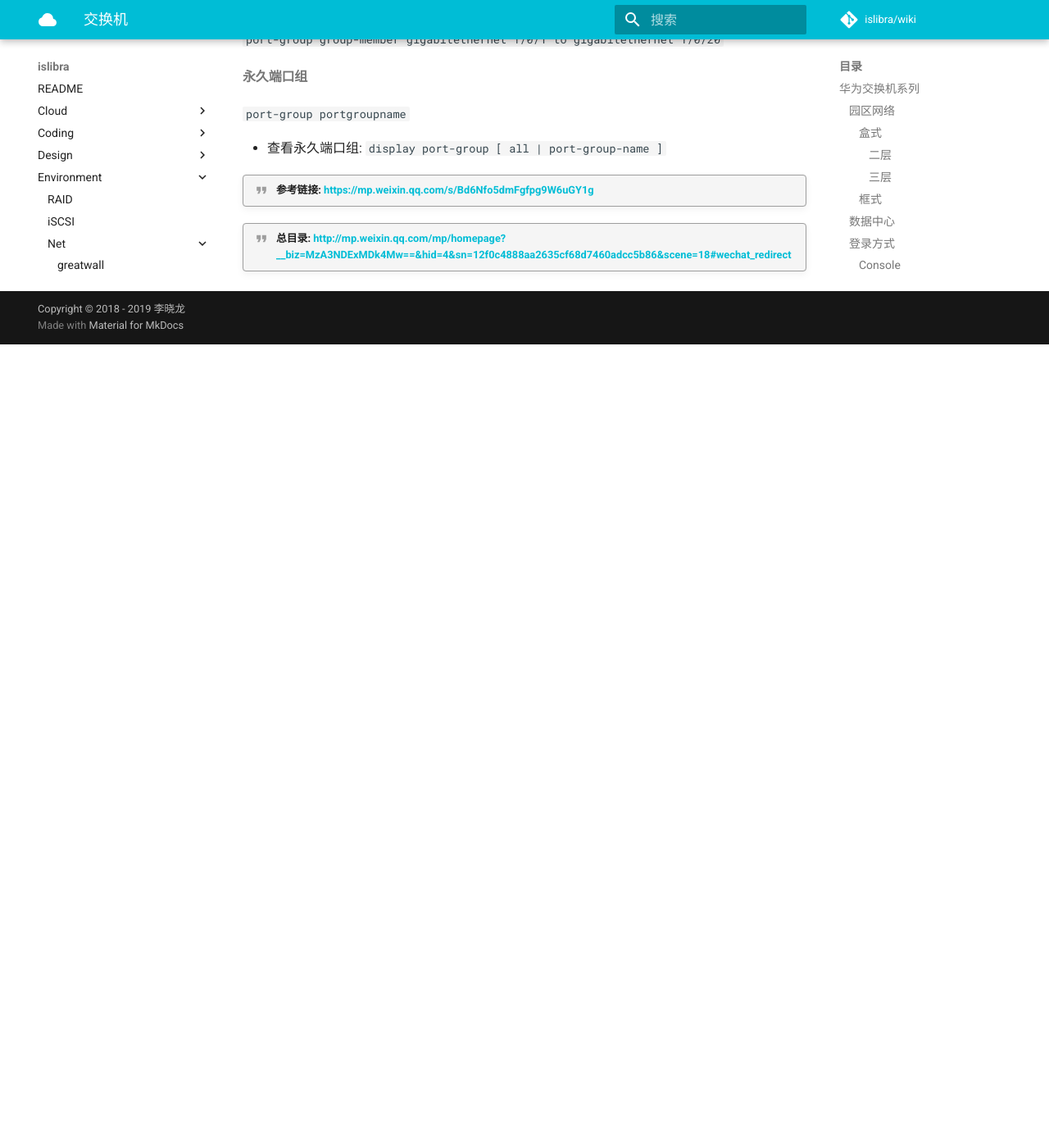
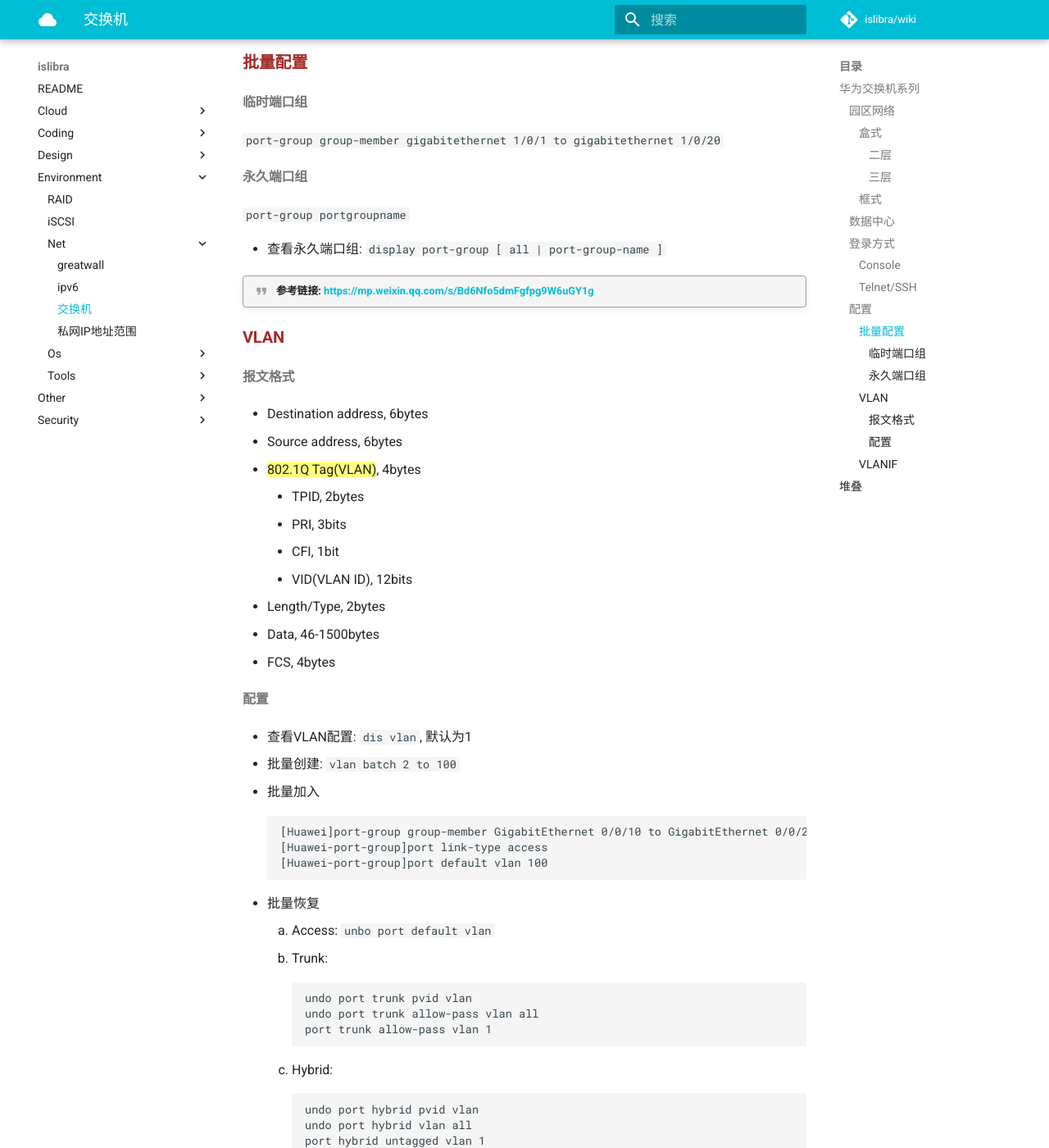
Before and after one commit to islibra/wiki, an MkDocs documentation site: the page built from docs/environment/net/交换机.md, in a window 1280 px wide and 1400 px high, scrolled down 1931 px. Shown: the whole window at 82% size. Built offline with MkDocs 1.6.1 and Material for MkDocs 9.7.7, drawn with Linux system fonts in a browser that asks for light colours; comment, search, counter and statistics services are not loaded; before the commit the page ends 2351 px from its top, so only the background shows below that; some of the changed text lies outside the part shown.

Commit message:
Update 交换机.md

````diff
--- a/docs/environment/net/交换机.md
+++ b/docs/environment/net/交换机.md
@@ -45,24 +45,28 @@ CE系列交换机
 
 按Enter
 
-#### Telnet
+#### Telnet/SSH
 
 1. system-view
-1. 管理口配置IP
+1. 管理口`interface ethernet 0/0/0`配置IP`ip address 10.10.10.10 24`
 1. 配置路由
-1. 启用telnet
-1. aaa
+1. 启用telnet: `telnet server enable`, `dis telnet server status`
+1. 配置`user-interface vty 0 4`的`user privilege level 15`, `authentication-mode aaa`
+1. 进入`aaa`视图, 创建`local-user xxx password irreversible-cipher/cipher xxx`, `local-user xxx privilege level 15/3`, `local-user xxx service-type telnet/ssh`
 1. windows运行: `telnet x.x.x.x 23`
 
 !!! quote "参考链接: <https://mp.weixin.qq.com/s/tK-sgYFuWo7ye2vPOu2p4g>"
 
 ### 配置
 
+- 进入系统视图: `sys`
 - 查看接口配置
 
     ```
     [HUAWEI] interface gigabitethernet 0/0/1
     [HUAWEI-GigabitEthernet0/0/1] display this
+    // 允许报文最大长度超过MTU 1500
+    jumboframe enable 9612
     ```
 
 #### 批量配置
@@ -79,5 +83,85 @@ CE系列交换机
 
 !!! quote "参考链接: <https://mp.weixin.qq.com/s/Bd6Nfo5dmFgfpg9W6uGY1g>"
 
+#### VLAN
+
+##### 报文格式
+
+- Destination address, 6bytes
+- Source address, 6bytes
+- {==802.1Q Tag(VLAN)==}, 4bytes
+    - TPID, 2bytes
+    - PRI, 3bits
+    - CFI, 1bit
+    - VID(VLAN ID), 12bits
+- Length/Type, 2bytes
+- Data, 46-1500bytes
+- FCS, 4bytes
+
+##### 配置
+
+- 查看VLAN配置: `dis vlan`, 默认为1
+- 批量创建: `vlan batch 2 to 100`
+- 批量加入
+
+    ```
+    [Huawei]port-group group-member GigabitEthernet 0/0/10 to GigabitEthernet 0/0/20
+    [Huawei-port-group]port link-type access
+    [Huawei-port-group]port default vlan 100
+    ```
+
+- 批量恢复
+    1. Access: `unbo port default vlan`
+    1. Trunk:
+
+        ```
+        undo port trunk pvid vlan
+        undo port trunk allow-pass vlan all
+        port trunk allow-pass vlan 1
+        ```
+
+    1. Hybrid:
+
+        ```
+        undo port hybrid pvid vlan
+        undo port hybrid vlan all
+        port hybrid untagged vlan 1
+        ```
+
+#### VLANIF
+
+三层交换的逻辑接口, 配置IP作为用户网关
+
+> 只能生成直连路由, 如果跨多台三层交换机, 需配置静态路由或路由协议
+
+```
+// 创建VLAN
+vlan batch 10 20
+// 创建三层接口
+interface Vlanif10
+// 设置网关地址
+ip address 10.1.1.1 255.255.255.0
+interface Vlanif20
+ip address 10.1.2.1 255.255.255.0
+// 将端口加入VLAN
+interface GigabitEthernet 0/0/1
+port link-type access
+port default vlan 10
+interface GigabitEthernet 0/0/2
+port link-type access
+port default vlan 20
+// 显示路由表
+dis ip routing-table
+```
+
 
 !!! quote "总目录: <http://mp.weixin.qq.com/mp/homepage?__biz=MzA3NDExMDk4Mw==&hid=4&sn=12f0c4888aa2635cf68d7460adcc5b86&scene=18#wechat_redirect>"
+
+
+## 堆叠
+
+!!! abstract "盒式交换机设备通常部署在网络的汇聚层和接入层。当网络的规模不断扩大时，由于其 **端口数量** 固定，不像框式交换机可通过扩展接口板数量扩展端口数量，因此单台设备的端口数量可能无法满足网络要求。堆叠技术通过堆叠端口和堆叠连接线将 **多台** 支持堆叠特性的交换机设备组合在一起，从逻辑上组合成一台交换机设备。通过组建堆叠，可以达到扩展网络能力、提高设备可靠性的目的。"
+
+```bash
+[]dis stack
+```
````
